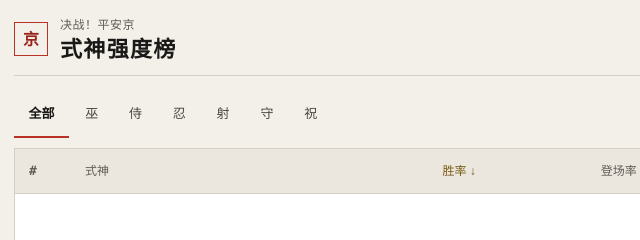
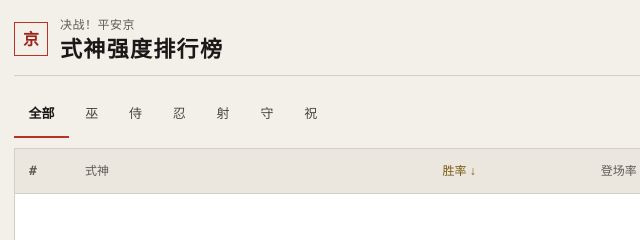
Before and after one commit to xbwsh/163-moba, a plain HTML site: page index.html in a window 1280 px wide. Shown: the top 240 px of the page, 146-786 px from the left. Drawn offline with Linux system fonts and the light colour scheme.

Commit message:
fix: 页面标题改为决战平安京式神强度排行榜

```diff
--- a/index.html
+++ b/index.html
@@ -3,7 +3,7 @@
 <head>
   <meta charset="UTF-8" />
   <meta name="viewport" content="width=device-width, initial-scale=1.0, viewport-fit=cover" />
-  <title>式神强度榜 · App</title>
+  <title>决战平安京式神强度排行榜</title>
   <meta name="theme-color" content="#0e0e10" />
   <meta name="apple-mobile-web-app-capable" content="yes" />
   <meta name="mobile-web-app-capable" content="yes" />
@@ -1105,7 +1105,7 @@
         <span class="brand-seal" aria-hidden="true">京</span>
         <div class="brand-text">
           <p class="brand-game">决战！平安京</p>
-          <h1>式神强度榜</h1>
+          <h1>式神强度排行榜</h1>
         </div>
       </div>
       <div class="header-meta">
```
